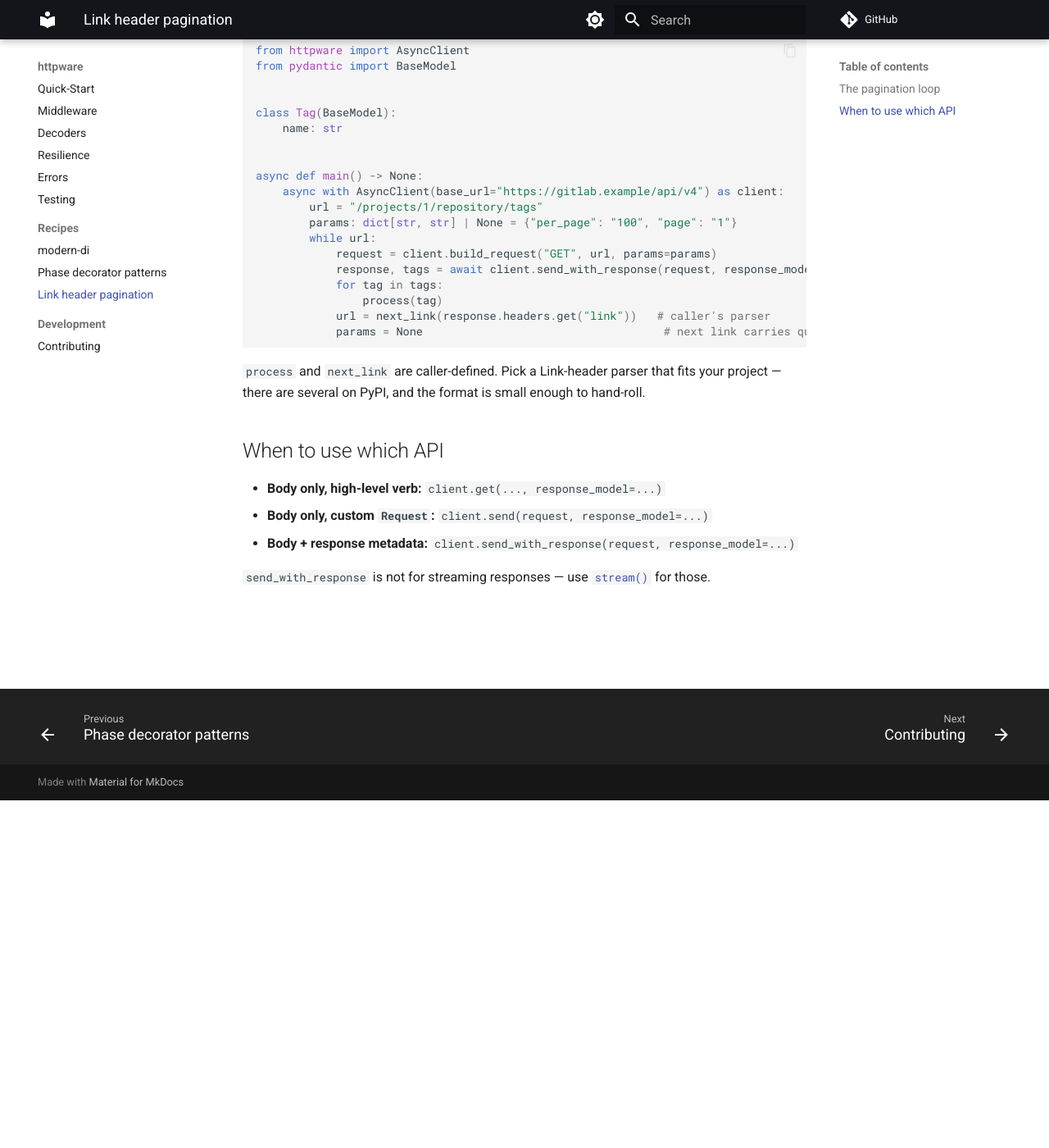
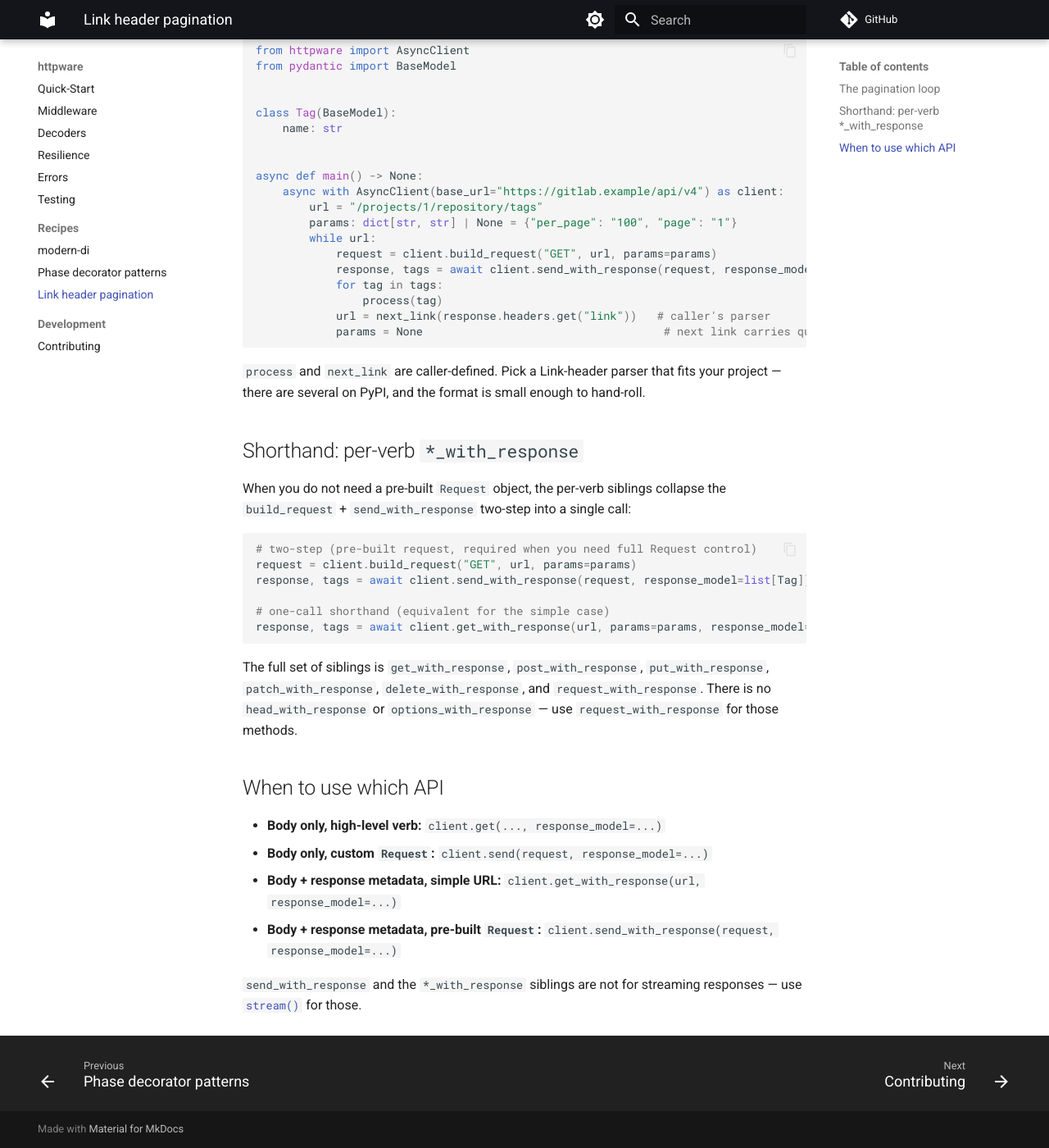
Before and after one commit to modern-python/httpware, an MkDocs documentation site: the page built from docs/recipes/link-header-pagination.md, in a window 1280 px wide and 1400 px high, scrolled down 424 px. Shown: the whole window at 82% size. Built offline with MkDocs 1.6.1 and Material for MkDocs 9.7.7, drawn with Linux system fonts in a browser that asks for light colours; comment, search, counter and statistics services are not loaded.

Commit message:
docs(client): document per-verb *_with_response siblings
Co-Authored-By: Claude Opus 4.8 (1M context) <noreply@anthropic.com>

````diff
--- a/docs/recipes/link-header-pagination.md
+++ b/docs/recipes/link-header-pagination.md
@@ -30,10 +30,26 @@ async def main() -> None:
 
 `process` and `next_link` are caller-defined. Pick a Link-header parser that fits your project — there are several on PyPI, and the format is small enough to hand-roll.
 
+## Shorthand: per-verb `*_with_response`
+
+When you do not need a pre-built `Request` object, the per-verb siblings collapse the `build_request` + `send_with_response` two-step into a single call:
+
+```python
+# two-step (pre-built request, required when you need full Request control)
+request = client.build_request("GET", url, params=params)
+response, tags = await client.send_with_response(request, response_model=list[Tag])
+
+# one-call shorthand (equivalent for the simple case)
+response, tags = await client.get_with_response(url, params=params, response_model=list[Tag])
+```
+
+The full set of siblings is `get_with_response`, `post_with_response`, `put_with_response`, `patch_with_response`, `delete_with_response`, and `request_with_response`. There is no `head_with_response` or `options_with_response` — use `request_with_response` for those methods.
+
 ## When to use which API
 
 - **Body only, high-level verb:** `client.get(..., response_model=...)`
 - **Body only, custom `Request`:** `client.send(request, response_model=...)`
-- **Body + response metadata:** `client.send_with_response(request, response_model=...)`
+- **Body + response metadata, simple URL:** `client.get_with_response(url, response_model=...)`
+- **Body + response metadata, pre-built `Request`:** `client.send_with_response(request, response_model=...)`
 
-`send_with_response` is not for streaming responses — use [`stream()`](../index.md#streaming-responses) for those.
+`send_with_response` and the `*_with_response` siblings are not for streaming responses — use [`stream()`](../index.md#streaming-responses) for those.
````
Also changed, not shown: architecture/client.md (+6 -0 lines), 1 other file.
